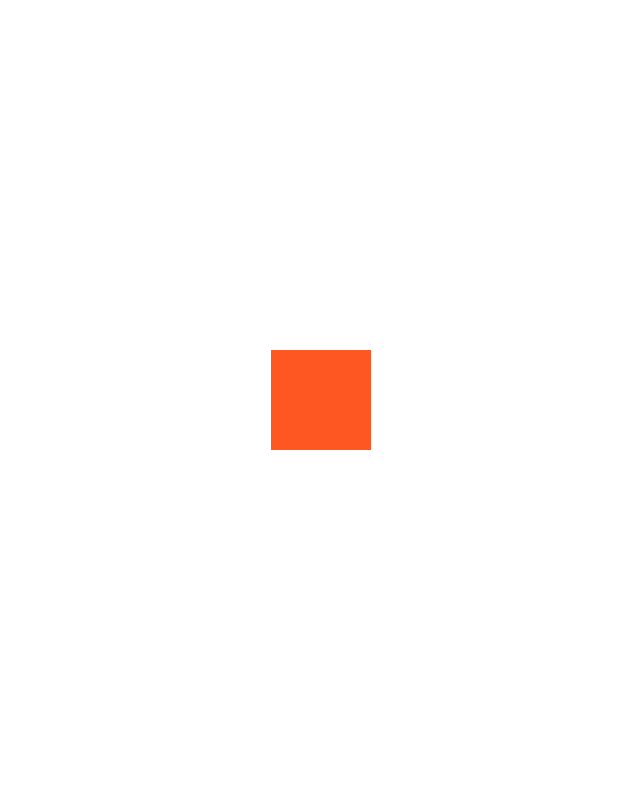
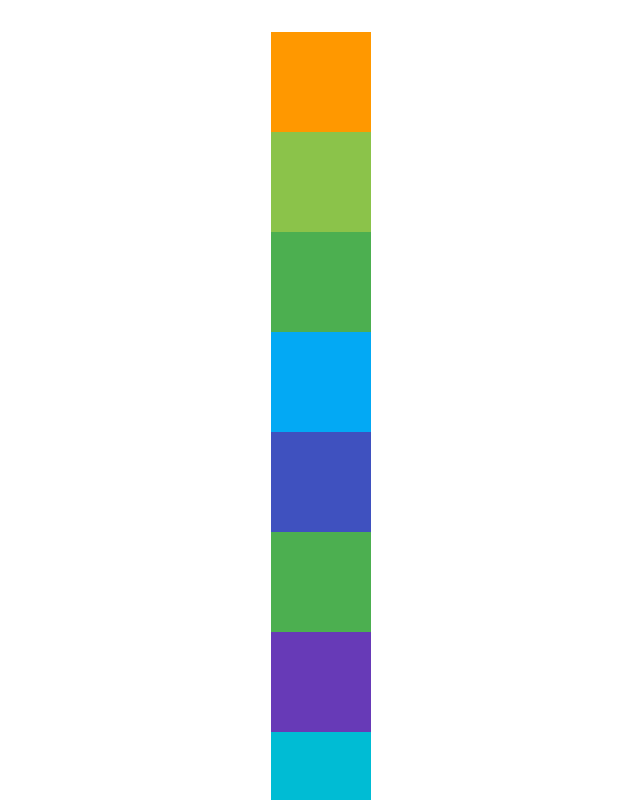
Before and after one commit to Tally2014/React-colorbox-app, a React (Vite) app: page / in a window 1280 px wide. Shown: the top 800 px of the page, without its empty margins (319-959 px from the left). Built offline with nearby package versions, Linux system fonts and the light colour scheme.

Commit message:
Make ColorBox Generate 25 squares with random colors and a click event to change color

```diff
--- a/src/ColorBox.jsx
+++ b/src/ColorBox.jsx
@@ -2,15 +2,21 @@ import {useState} from 'react';
 export default function ColorBox({colors}) {
 
   const RandColor = ()=> colors[Math.floor(Math.random() * colors.length)];
-  const [color, setColor] = useState(RandColor());
-  const [styles, setStyles] = useState({backgroundColor: color, width: '100px', height:'100px'});
-
-  function ChangeColor(){
-    setColor(RandColor());
-    setStyles({backgroundColor: color, width: '100px', height:'100px'});
-  }
 
   return (
-    <div style={styles} onClick={ChangeColor}></div>
+      colors.map((b, index) =>{
+      const [color, setColor] = useState(RandColor());
+      const [styles, setStyles] = useState({backgroundColor: color, width: '100px', height:'100px'});
+
+      function ChangeColor(){
+        const newColor = RandColor();
+        setColor(newColor);
+        setStyles({backgroundColor: newColor, width: '100px', height:'100px'});
+      }
+
+      return (
+        <div key={index} style={styles} onClick={ChangeColor}></div>
+      )
+    })
   )
 }
```
